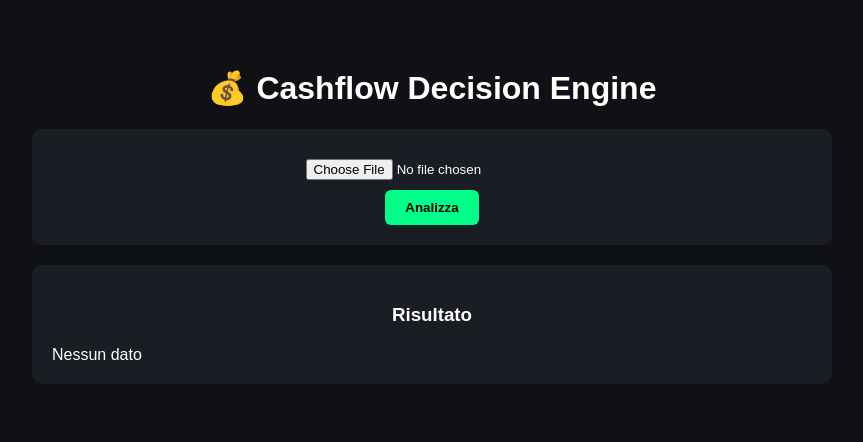
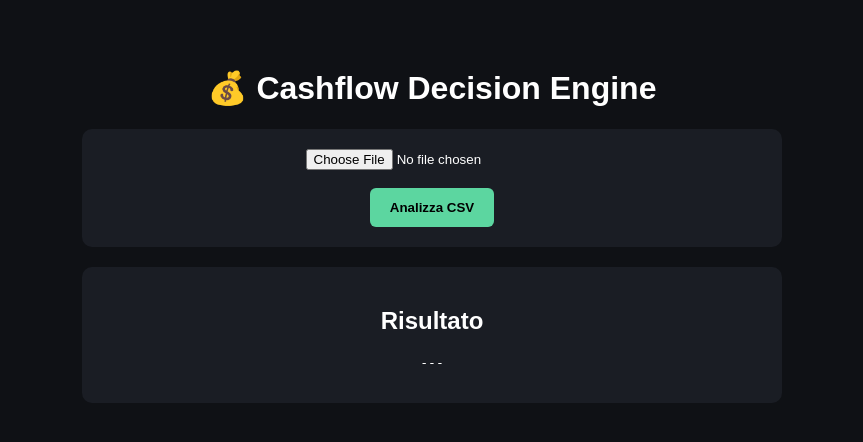
Before and after one commit to MIOR369/cashflow_engine, a Flask app: page / in a window 1280 px wide. Shown: the top 442 px of the page, without its empty margins (208-1071 px from the left). Run offline with Flask 3, Linux system fonts and the light colour scheme.

Commit message:
fix UI definitiva

```diff
--- a/templates/index.html
+++ b/templates/index.html
@@ -12,36 +12,23 @@ body {
     text-align:center;
     padding:40px;
 }
-
 .container {
-    max-width:800px;
+    max-width:700px;
     margin:auto;
 }
-
 .box {
     background:#1a1d24;
     padding:20px;
     border-radius:10px;
     margin:20px 0;
 }
-
 button {
-    padding:10px 20px;
-    background:#00ff88;
+    padding:12px 20px;
+    background:#5cd6a0;
     border:none;
     border-radius:6px;
     cursor:pointer;
     font-weight:bold;
-}
-
-input {
-    margin:10px 0;
-}
-
-#output {
-    text-align:left;
-    white-space:pre-wrap;
-    margin-top:20px;
 }
 </style>
 </head>
@@ -54,21 +41,20 @@ input {
 
 <div class="box">
 <form id="form">
-            <input type="file" id="file" accept=".csv"><br>
-            <button type="submit">Analizza</button>
+<input type="file" id="file" required>
+<br><br>
+<button type="submit">Analizza CSV</button>
 </form>
 </div>
 
 <div class="box">
-        <h3>Risultato</h3>
-        <div id="output">Nessun dato</div>
+<h2>Risultato</h2>
+<pre id="output">---</pre>
 </div>
 
 </div>
 
 <script>
-document.addEventListener("DOMContentLoaded", () => {
-
 document.getElementById("form").onsubmit = async (e) => {
     e.preventDefault();
 
@@ -90,39 +76,14 @@ document.addEventListener("DOMContentLoaded", () => {
 
         const data = await res.json();
 
-            console.log("DATA:", data);
-
-            // 🔴 SE ERRORE BACKEND
-            if (data.status === "error") {
         document.getElementById("output").innerText =
-                    "ERRORE ENGINE:\n\n" +
-                    (data.msg || "unknown") +
-                    "\n\n" +
-                    (data.stderr || "");
-                return;
-            }
-
-            // ✅ SAFE READ
-            const diagnosis = data.diagnosis || "N/A";
-            const risk = data.risk || "N/A";
-            const margin = data.margin || "N/A";
-            const client = data.critical_client || "N/A";
-            const action = data.action || "N/A";
-
-            document.getElementById("output").innerText =
-                "DIAGNOSI: " + diagnosis + "\n\n" +
-                "RISCHIO: " + risk + "\n" +
-                "MARGINE: " + margin + "\n\n" +
-                "CLIENTE CRITICO: " + client + "\n\n" +
-                "AZIONE: " + action;
+            JSON.stringify(data, null, 2);
 
     } catch (err) {
         console.error(err);
         alert("Errore richiesta");
     }
 };
-
-});
 </script>
 
 </body>
```
Lines whose indentation alone changed are shown as unchanged.
